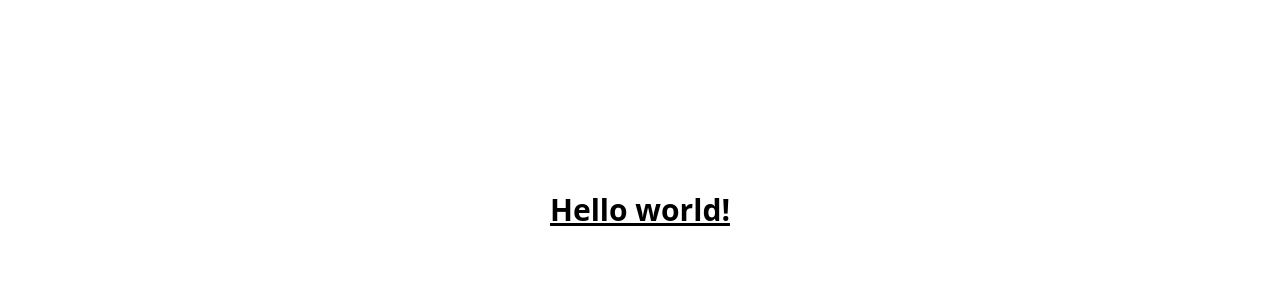
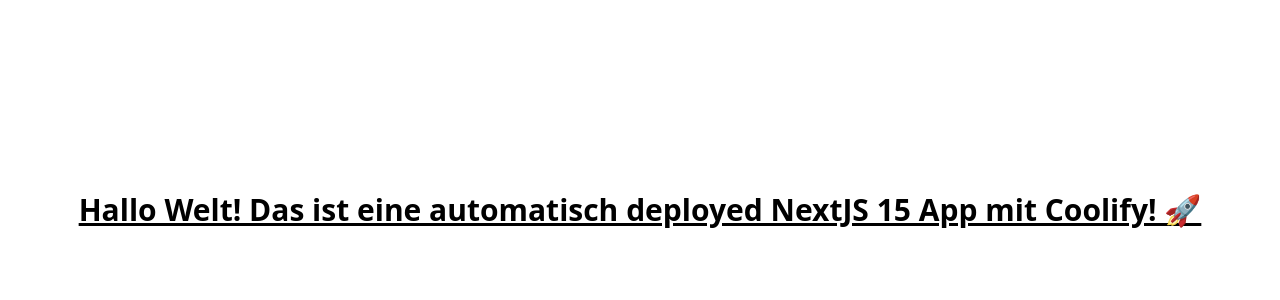
Before and after one commit to benjamin-mahmood/counter-app, a Next.js app: page / in a window 1280 px wide. Shown: the top 300 px of the page. Built offline with nearby package versions, Linux system fonts and the light colour scheme.

Commit message:
auto deploy test, changed only h1 on home page

```diff
--- a/app/page.tsx
+++ b/app/page.tsx
@@ -3,7 +3,8 @@
     <main>
       <div>
         <h1 className='text-3xl text-center mt-48 font-bold underline'>
-          Hello world!
+          Hallo Welt! Das ist eine automatisch deployed NextJS 15 App mit
+          Coolify! 🚀
         </h1>
       </div>
     </main>
```
